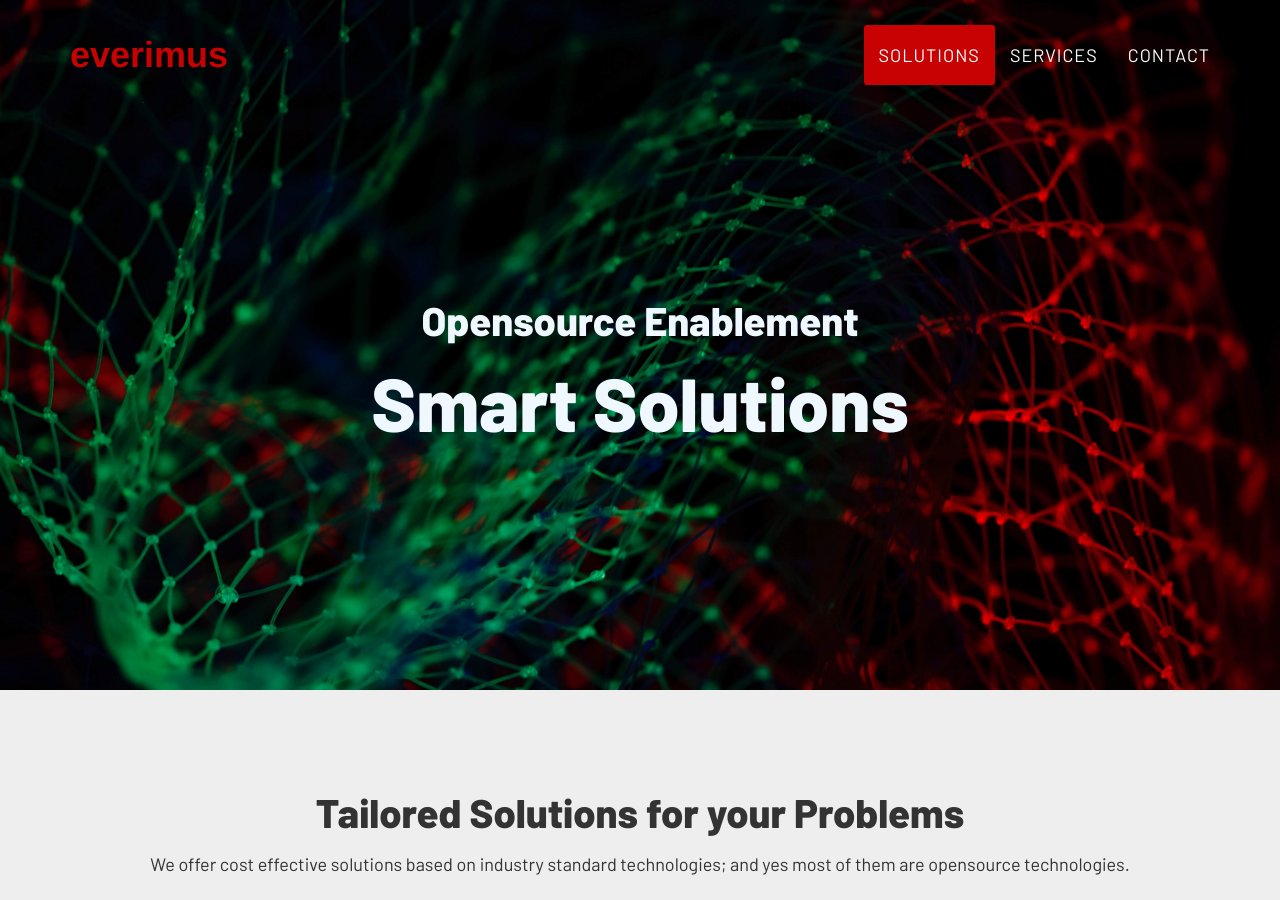
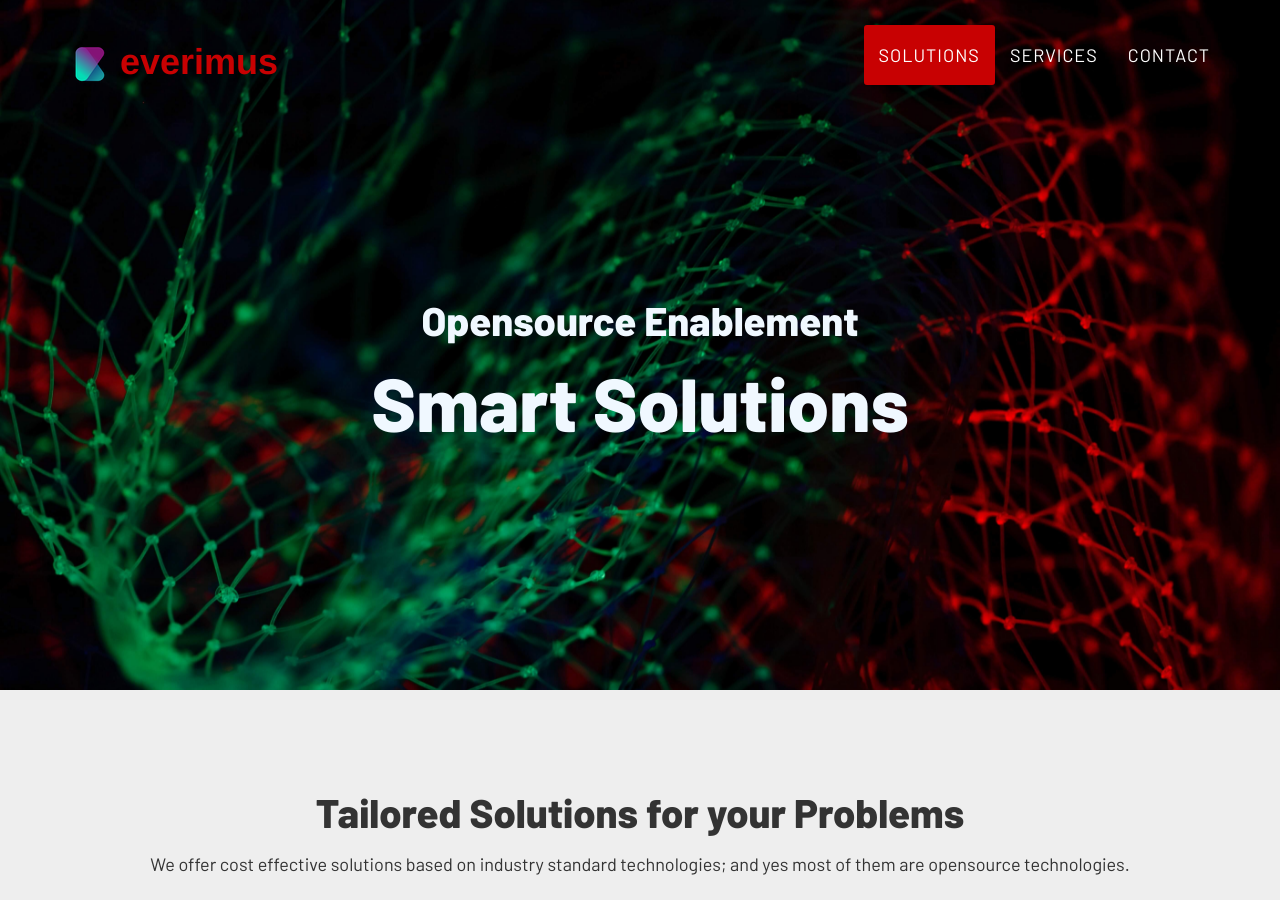
Before and after one commit to everimus/dev-items, a Jekyll site: the page built from index.html, in a window 1280 px wide and 900 px high. Built offline with Jekyll 4.4.1, drawn with Linux system fonts in a browser that asks for light colours.

Commit message:
good version

```diff
--- a/_includes/navbar.html
+++ b/_includes/navbar.html
@@ -10,7 +10,10 @@
                     <span class="icon-bar"></span>
                 </button>
 
-                    <a class="navbar-brand page-scroll" href="#page-top" style="font-weight: 700;">{{site.title}}</a>
+                    <a class="navbar-brand page-scroll" href="#page-top" style="font-weight: 700;">
+                        <img src="assets/images/everimus-logo-only-v1-40px.png" sstyle="height: 100px;">
+                        {{site.title}}
+                    </a>
                 <!--
                 <a class="navbar-brand page-scroll" href="{{site.url}}#page-top"><img src="img/logos/logo-white.png" height=50></a>
                 -->
```
Also changed, not shown: assets/images/everimus-logo-only-v1-40px.png (added), assets/images/everimus-logo-only-v1.png (added), assets/images/favicon.ico.
